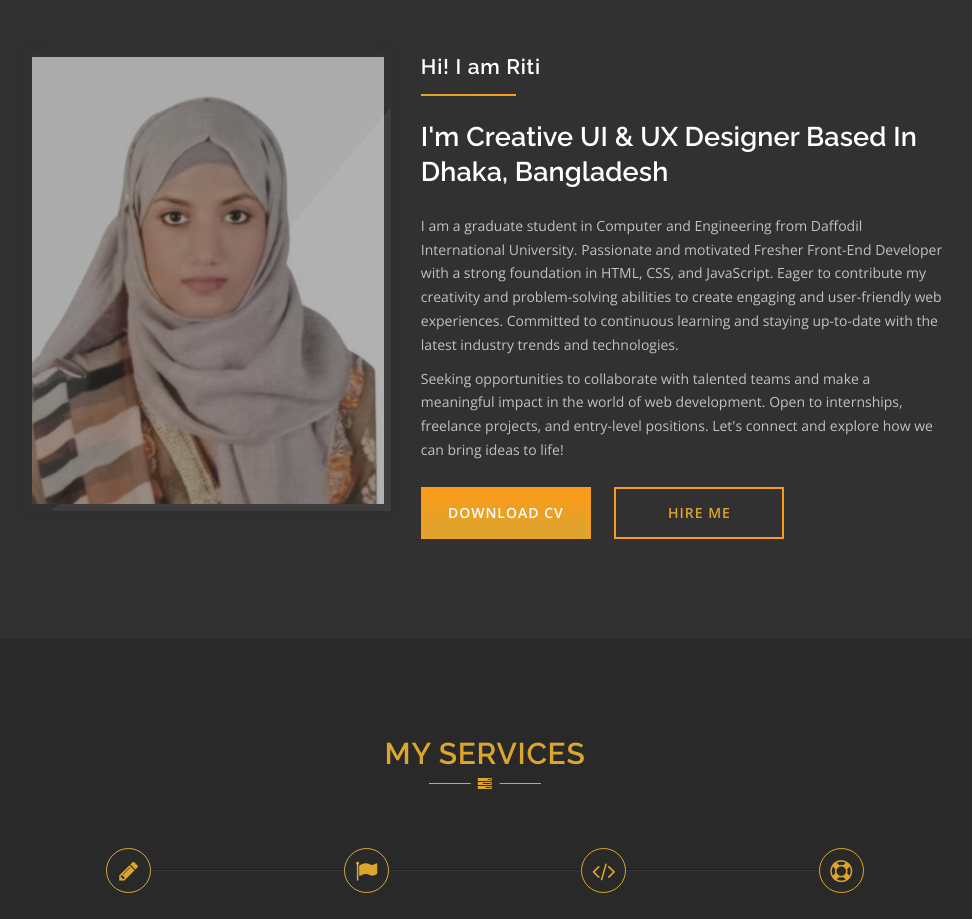
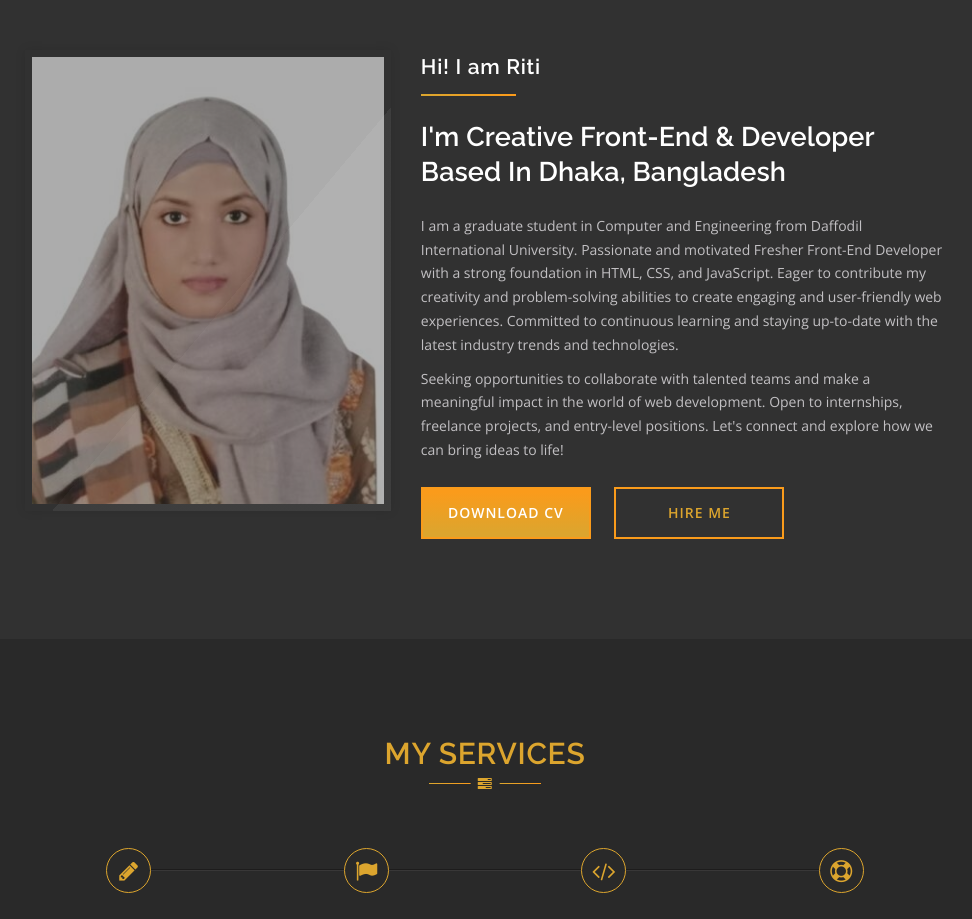
Before and after one commit to raihanariti/RaihanaRiti, a plain HTML site: page index.html in a window 1280 px wide. Shown: the part 955-1874 px from the top of the page, without its empty margins (280-1252 px from the left). Drawn offline with nearby package versions, Linux system fonts and the light colour scheme.

Commit message:
about change

```diff
--- a/index.html
+++ b/index.html
@@ -139,7 +139,7 @@
                         <div class="col-lg-7 col-md-6">
                             <div class="about-info wow fadeInRight" data-wow-duration="1.7s">
                                 <h3>Hi! I am Riti</h3>
-                                <h4>I'm Creative UI &amp; UX Designer based in Dhaka, Bangladesh</h4>
+                                <h4>I'm Creative Front-End &amp; Developer based in Dhaka, Bangladesh</h4>
                                 <p>I am a graduate student in Computer and Engineering from Daffodil International University. Passionate and motivated Fresher Front-End Developer with a strong foundation in HTML, CSS, and JavaScript. Eager to contribute my creativity and problem-solving abilities to create engaging and user-friendly web experiences. Committed to continuous learning and staying up-to-date with the latest industry trends and technologies. </p>
                                 <p>Seeking opportunities to collaborate with talented teams and make a meaningful impact in the world of web development. Open to internships, freelance projects, and entry-level positions. Let's connect and explore how we can bring ideas to life!</p>
                                 <a href="https://github.com/raihanariti" class="main-btn btn-download">Download CV</a>
```
